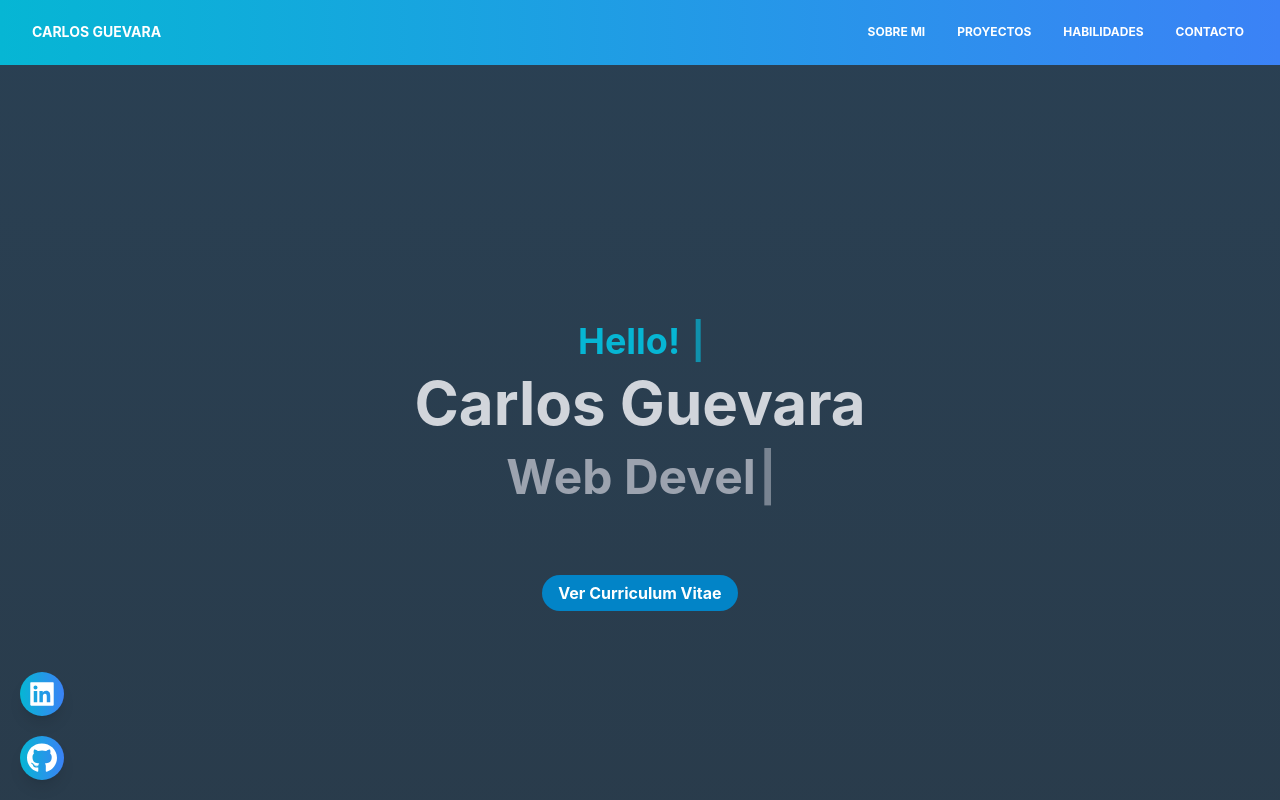
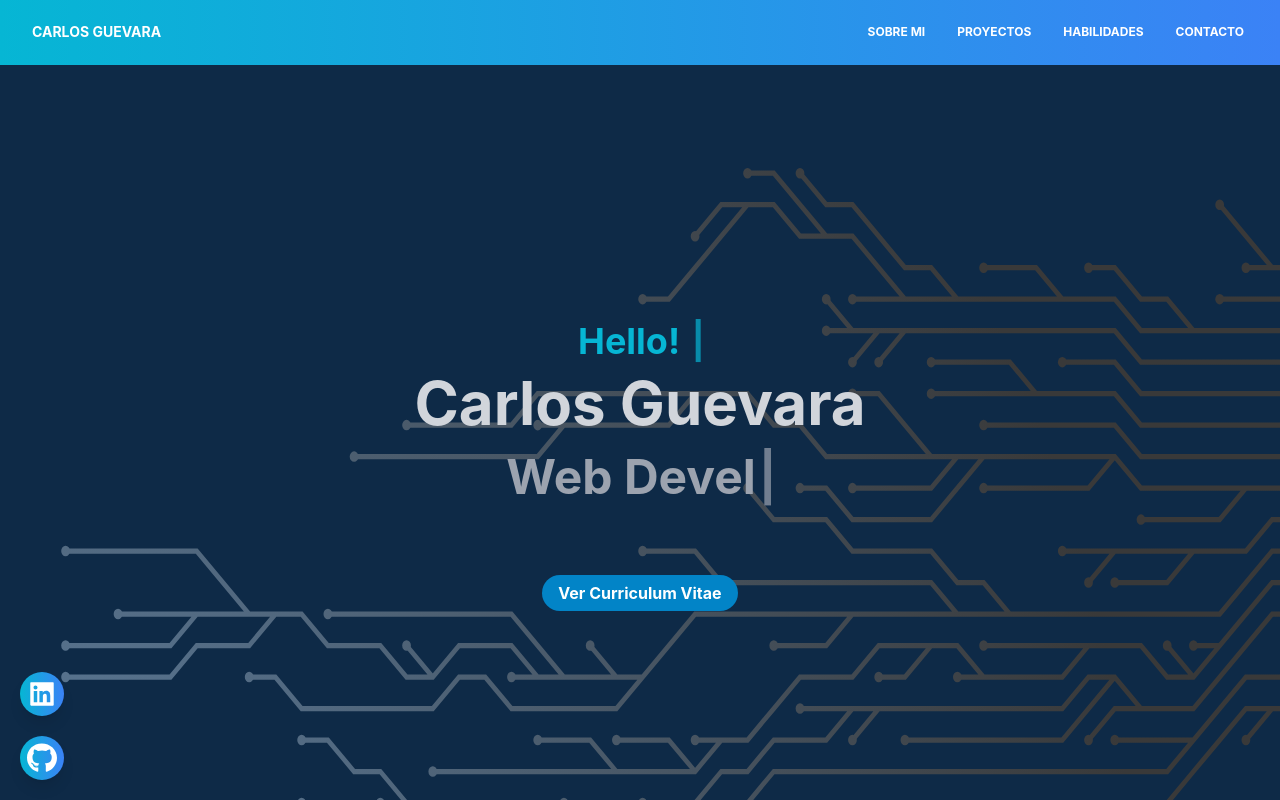
Before and after one commit to jcguv117/react-portafolio, a React (Create React App) app: page / in a window 1280 px wide. Shown: the top 800 px of the page. Built offline with nearby package versions, Linux system fonts and the light colour scheme.

Commit message:
upd home with cover image

```diff
--- a/src/App.css
+++ b/src/App.css
@@ -2,22 +2,6 @@
   text-align: center;
 }
 
-.custom-shape-divider-top-1669359534 {
-  position: absolute;
-  top: 0;
-  left: 0;
-  width: 100%;
-  overflow: hidden;
-  line-height: 0;
+.cover {
+  background-image: url("/public/images/cover-image.svg");
 }
-
-.custom-shape-divider-top-1669359534 svg {
-  position: relative;
-  display: block;
-  width: calc(100% + 1.3px);
-  height: 262px;
-}
-
-.custom-shape-divider-top-1669359534 .shape-fill {
-  fill: #17428B;
-}
--- a/src/App.js
+++ b/src/App.js
@@ -12,8 +12,10 @@ import SocialMedia from './components/SocialMedia';
 function App() {
   return (
     <div className="App">
-      <Navbar/>
-      <Home/>
+      <div className='bg-black cover'>
+        <Navbar/>
+        <Home/>
+      </div>
       <About />
       <Projects />
       <Skills/>
--- a/src/index.css
+++ b/src/index.css
@@ -4,7 +4,7 @@
 
 body {
     background: rgb(38,38,38);
-    background: linear-gradient(0deg, rgb(38,38,38,1) 0%, rgb(42,64,83,1) 100%);
+    background: linear-gradient(0deg, rgb(4, 4, 4) 0%, rgb(42,64,83,1) 100%);
     height: 100%;
     color: white;
     font-family: -apple-system,BlinkMacSystemFont,Segoe UI,Roboto,Oxygen,Ubuntu,Cantarell,Fira Sans,Droid Sans,Helvetica Neue,sans-serif;
```
Also changed, not shown: public/images/cover-image.svg (added).
